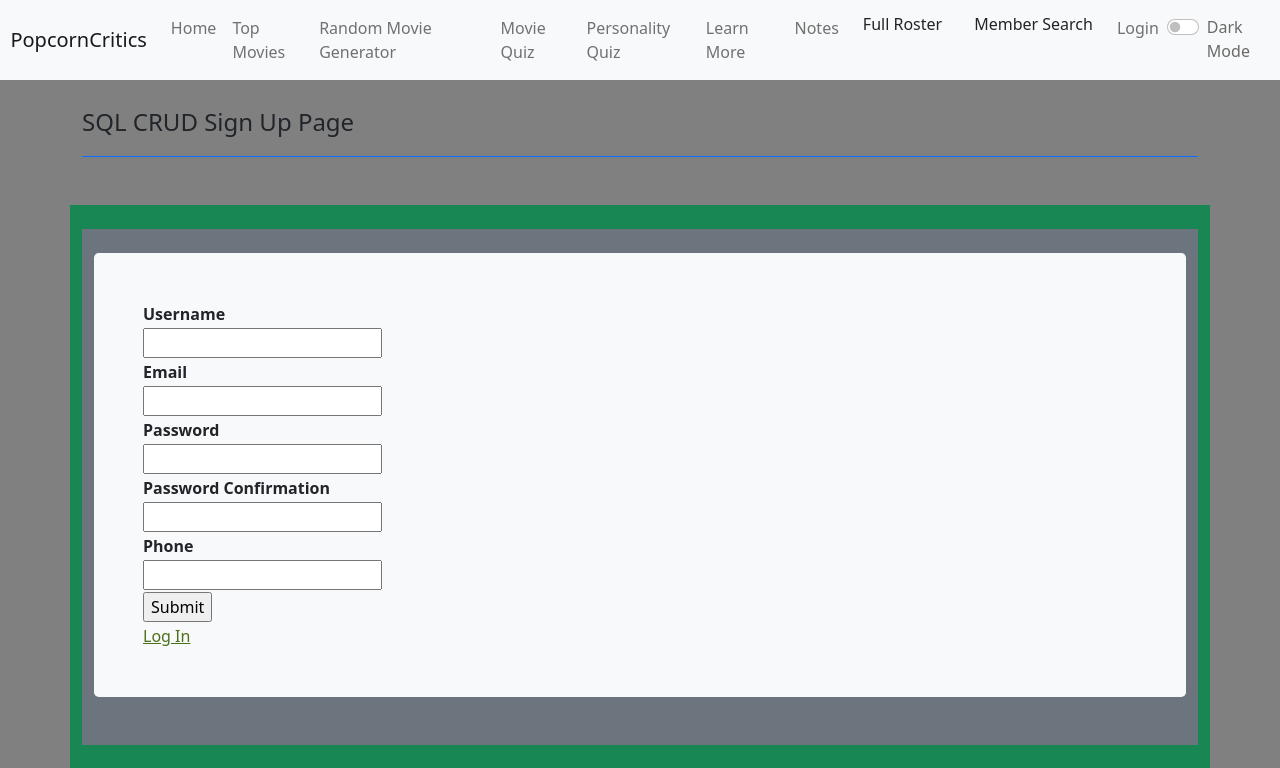
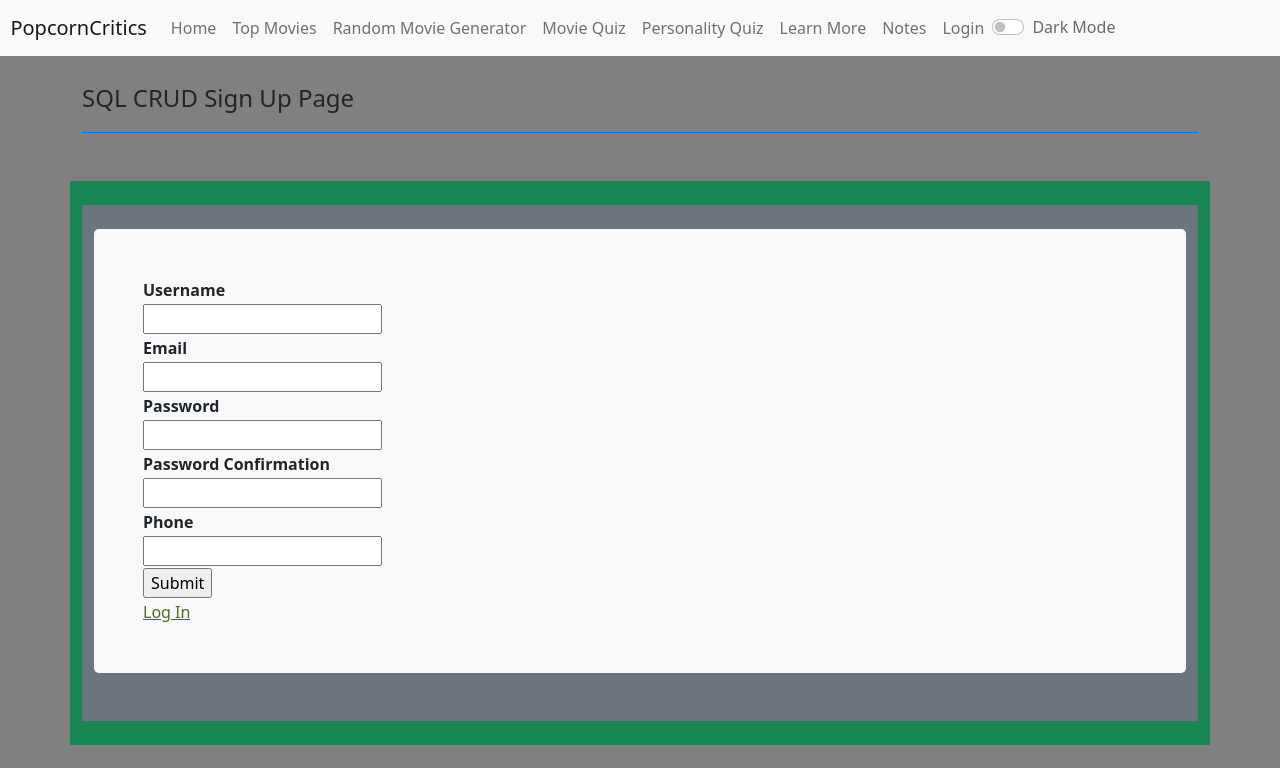
Before and after one commit to PunarvasuS/PopcornCritics, a Flask app: page /crud/authorize/ in a window 1280 px wide. Shown: the top 768 px of the page. Run offline with Flask 2, Linux system fonts and the light colour scheme; some libraries are stand-ins or nearby versions; some web fonts are replaced.

Commit message:
Fixed Navbar

```diff
--- a/templates/layouts/navbar.html
+++ b/templates/layouts/navbar.html
@@ -30,8 +30,6 @@
                 <a class="nav-link" href="/learn">Learn More</a>
             </li>
             <a class="nav-link" href="/notes">Notes</a>
-            <li><a class="dropdown-item" href={{ url_for('crud_api.crud_api') }}>Full Roster</a></li>
-            <li><a class="dropdown-item" href={{ url_for('crud.search') }}>Member Search</a></li>
             <a class="nav-link" href="/login">Login</a>
 
             </ul>
```
